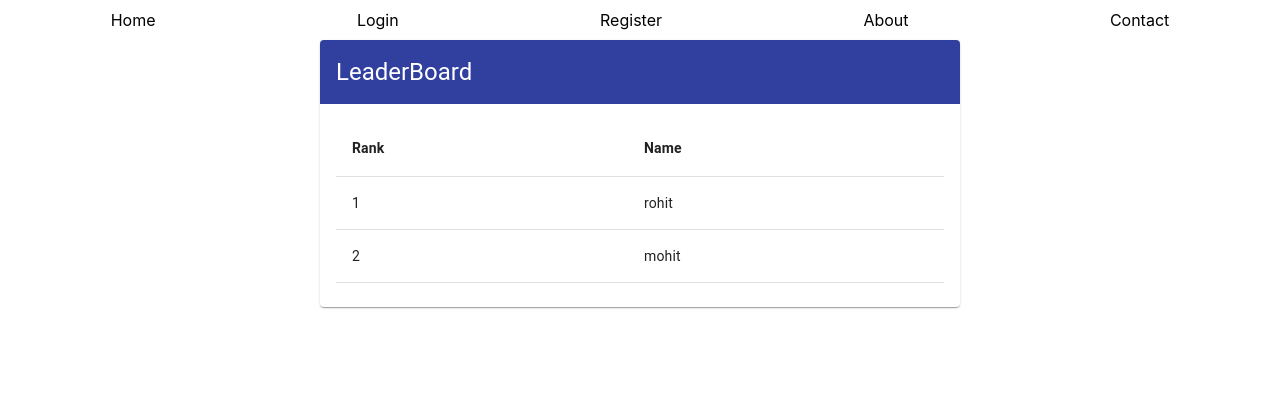
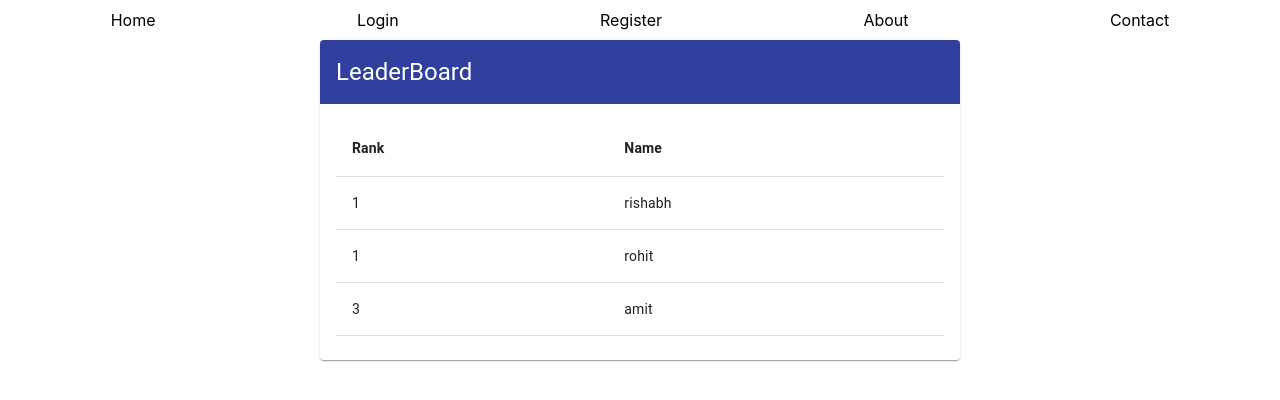
Before and after one commit to rohit1234990/quizera, a React (Create React App) app in the folder src/client/: page /leaderboard in a window 1280 px wide. Shown: the top 400 px of the page. Built offline with nearby package versions, Linux system fonts and the light colour scheme.

Commit message:
LeaderBoard logic added

```diff
--- a/src/client/src/routes/LeaderBoard.jsx
+++ b/src/client/src/routes/LeaderBoard.jsx
@@ -34,7 +34,37 @@ export default class LeaderBoard extends Component {
     };
   }
 
-  // componentDidMount() {}
+  componentDidMount = () => {
+    // initially sort students on marks
+    const data = studentData.sort((a, b) => b.marks - a.marks);
+    const rankedStudents = this.rank(data);
+
+    this.setState({
+      rankedStudents
+    });
+  };
+
+  rank = data => {
+    // rank will start from 1
+
+    let rank = 1;
+    const rankedStudents = []; // holds final student names with their ranks
+    let runningMarks = data[0].marks;
+
+    let counter = 0;
+    for (let i = 0; i < data.length; i += 1) {
+      if (runningMarks === data[i].marks) {
+        counter += 1;
+      } else {
+        runningMarks = data[i].marks;
+        rank += counter;
+        counter = 1; // reset counter
+      }
+      rankedStudents.push({ rank, name: data[i].name });
+    }
+
+    return rankedStudents;
+  };
 
   render() {
     const { rankedStudents } = this.state;
```
